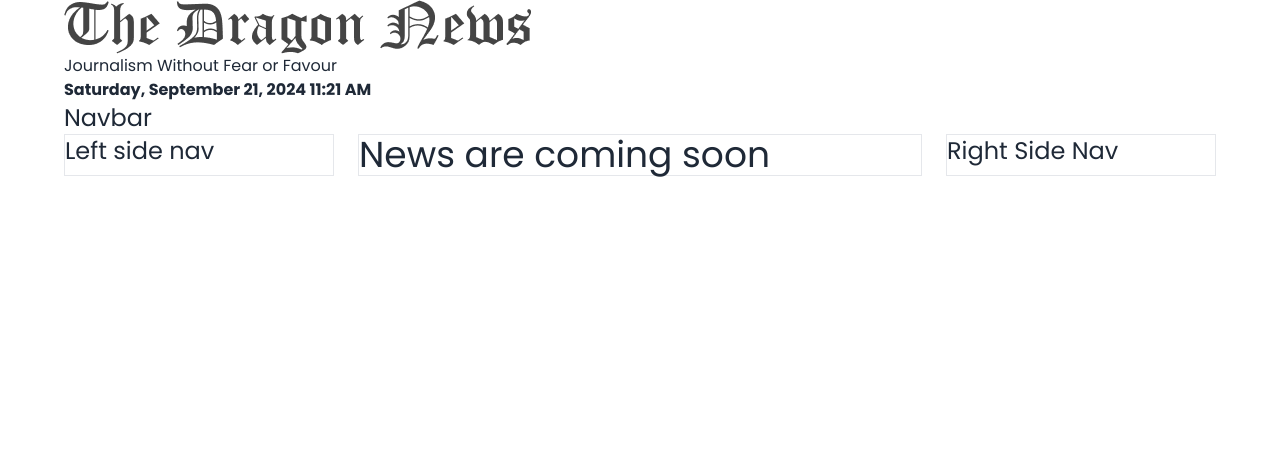
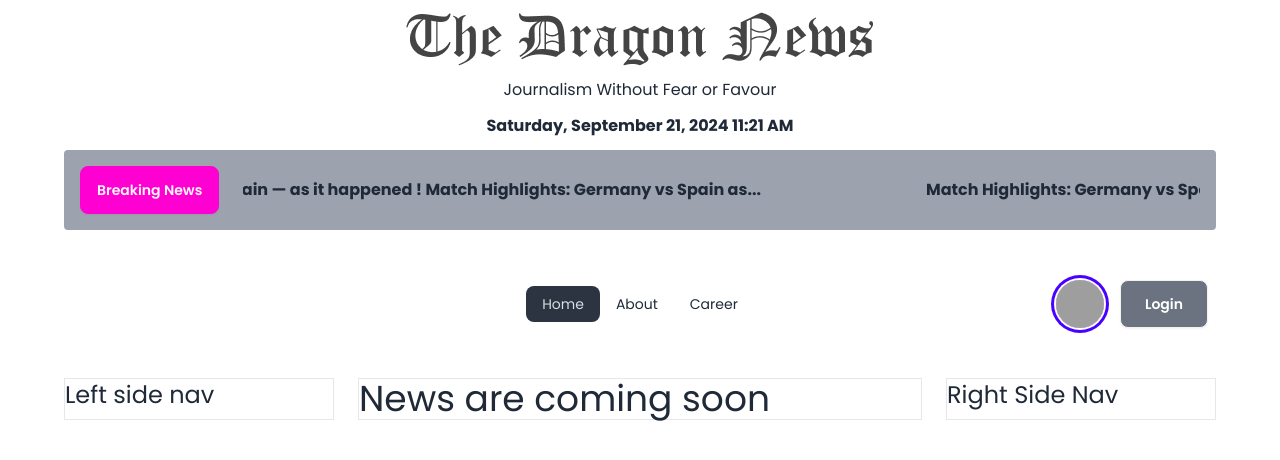
Before and after one commit to swadebsharma10/dragon-news-auth, a React (Vite) app: page / in a window 1280 px wide. Shown: the top 460 px of the page. Built offline with nearby package versions, Linux system fonts and the light colour scheme; grey boxes are pictures that could not be loaded.

Commit message:
added header and navbar

```diff
--- a/package.json
+++ b/package.json
@@ -16,6 +16,7 @@
     "moment": "^2.30.1",
     "react": "^18.3.1",
     "react-dom": "^18.3.1",
+    "react-fast-marquee": "^1.6.5",
     "react-router-dom": "^6.26.2",
     "sort-by": "^1.2.0"
   },
--- /dev/null
+++ b/src/Pages/About.jsx
@@ -0,0 +1,11 @@
+
+
+const About = () => {
+      return (
+            <div>
+                 <h2>ABout Page</h2>
+            </div>
+      );
+};
+
+export default About;
--- /dev/null
+++ b/src/Pages/Career.jsx
@@ -0,0 +1,11 @@
+
+
+const Career = () => {
+      return (
+            <div>
+                  <h2>Career Page</h2>
+            </div>
+      );
+};
+
+export default Career;
--- a/src/Pages/Home.jsx
+++ b/src/Pages/Home.jsx
@@ -1,3 +1,4 @@
+import BreakingNews from '../components/Common/BreakingNews';
 import Header from '../components/Shared/Header';
 import Navbar from '../components/Shared/Navbar';
 import LeftSideNav from '../components/SideNav/LeftSideNav';
@@ -7,6 +8,7 @@ const Home = () => {
       return (
             <>
                  <Header></Header>
+                 <BreakingNews></BreakingNews>
                  <Navbar></Navbar>
 
                   <section className='grid grid-cols-1 md:grid-cols-4 gap-6'>
--- /dev/null
+++ b/src/components/Common/BreakingNews.jsx
@@ -0,0 +1,14 @@
+import Marquee from "react-fast-marquee";
+
+const BreakingNews = () => {
+  return (
+    <div className="flex mb-10 bg-gray-400 p-4 rounded">
+      <button className="btn btn-secondary mr-6">Breaking News</button>
+      <Marquee pauseOnHover={true} className="font-bold">
+      Match Highlights: Germany vs Spain — as it happened   !   Match Highlights: Germany vs Spain as...
+      </Marquee>
+    </div>
+  );
+};
+
+export default BreakingNews;
--- a/src/components/Shared/Header.jsx
+++ b/src/components/Shared/Header.jsx
@@ -3,8 +3,8 @@ import logo from '../../assets/photo/logo.png';
 
 const Header = () => {
       return (
-            <div>
-                <img src={logo} alt="" />
+            <div className='text-center space-y-3 py-3'>
+                <img className='mx-auto' src={logo} alt="Logo" />
                 <p>Journalism Without Fear or Favour</p>
                 <p className='font-bold'>{moment().format('LLLL')}</p>
             </div>
--- a/src/components/Shared/Navbar.jsx
+++ b/src/components/Shared/Navbar.jsx
@@ -1,11 +1,80 @@
-
+import { Link, NavLink } from "react-router-dom";
 
 const Navbar = () => {
-      return (
-            <div>
-                <h2 className='text-2xl'>Navbar</h2>
+  const navLinks = (
+    <>
+      <li>
+        <NavLink
+          to="/"
+          className={({ isActive }) => (isActive ? "active" : "")}
+        >
+          Home
+        </NavLink>
+      </li>
+      <li>
+        <NavLink
+          to="/about"
+          className={({ isActive }) => (isActive ? "active" : "")}
+        >
+          About
+        </NavLink>
+      </li>
+      <li>
+        <NavLink
+          to="/career"
+          className={({ isActive }) => (isActive ? "active" : "")}
+        >
+          Career
+        </NavLink>
+      </li>
+    </>
+  );
+
+  return (
+    <>
+      <div className="navbar bg-base-100 mb-10">
+        <div className="navbar-start">
+          <div className="dropdown">
+            <div tabIndex={0} role="button" className="btn btn-ghost lg:hidden">
+              <svg
+                xmlns="http://www.w3.org/2000/svg"
+                className="h-5 w-5"
+                fill="none"
+                viewBox="0 0 24 24"
+                stroke="currentColor"
+              >
+                <path
+                  strokeLinecap="round"
+                  strokeLinejoin="round"
+                  strokeWidth="2"
+                  d="M4 6h16M4 12h8m-8 6h16"
+                />
+              </svg>
             </div>
-      );
+            <ul
+              tabIndex={0}
+              className="menu menu-sm dropdown-content bg-base-100 rounded-box z-[1] mt-3 w-52 p-2 shadow"
+            >
+              {navLinks}
+            </ul>
+          </div>
+        </div>
+        <div className="navbar-center hidden lg:flex">
+          <ul className="menu menu-horizontal px-1">{navLinks}</ul>
+        </div>
+        <div className="navbar-end">
+          <div className="avatar mr-4">
+            <div className="ring-primary ring-offset-base-100 w-12 rounded-full ring ring-offset-2">
+              <img src="https://img.daisyui.com/images/stock/photo-1534528741775-53994a69daeb.webp" />
+            </div>
+          </div>
+          <Link to="/login">
+            <button className="btn bg-gray-500 text-white px-6">Login</button>
+          </Link>
+        </div>
+      </div>
+    </>
+  );
 };
 
 export default Navbar;
```
Also changed, not shown: src/Routes/Routes.jsx (+18 -0 lines), 1 other file (tests, documents, lock files or other folders).
